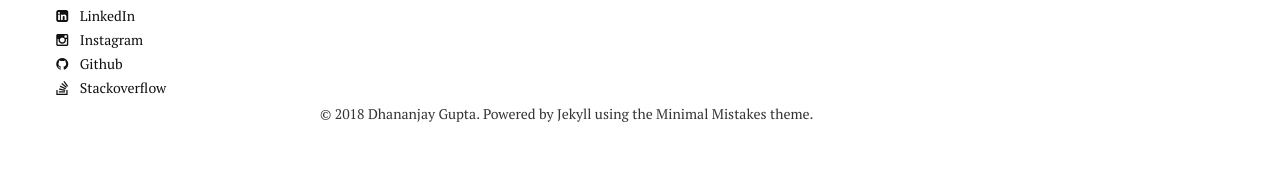
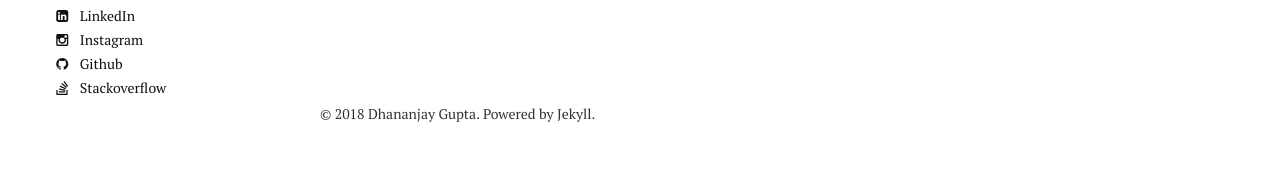
Before and after one commit to DhananjayGupta300/DhananjayGupta300.github.io, a Jekyll site: the page built from index.md, in a window 1280 px wide. Shown: the part 1402-1571 px from the top of the page. Built offline with Jekyll 4.4.1, drawn with Linux system fonts in a browser that asks for light colours; nearby versions of some CDN libraries.

Commit message:
Update _footer.html

```diff
--- a/_includes/_footer.html
+++ b/_includes/_footer.html
@@ -12,4 +12,4 @@
 </div><!-- /.google-ads -->
 {% endif %}
 
-<span>&copy; {{ site.time | date: '%Y' }} {{ site.owner.name }}. Powered by <a href="http://jekyllrb.com" rel="nofollow">Jekyll</a> using the <a href="https://mademistakes.com/work/minimal-mistakes-jekyll-theme/" rel="nofollow">Minimal Mistakes</a> theme.</span>
+<span>&copy; {{ site.time | date: '%Y' }} {{ site.owner.name }}. Powered by Jekyll.</span>
```
